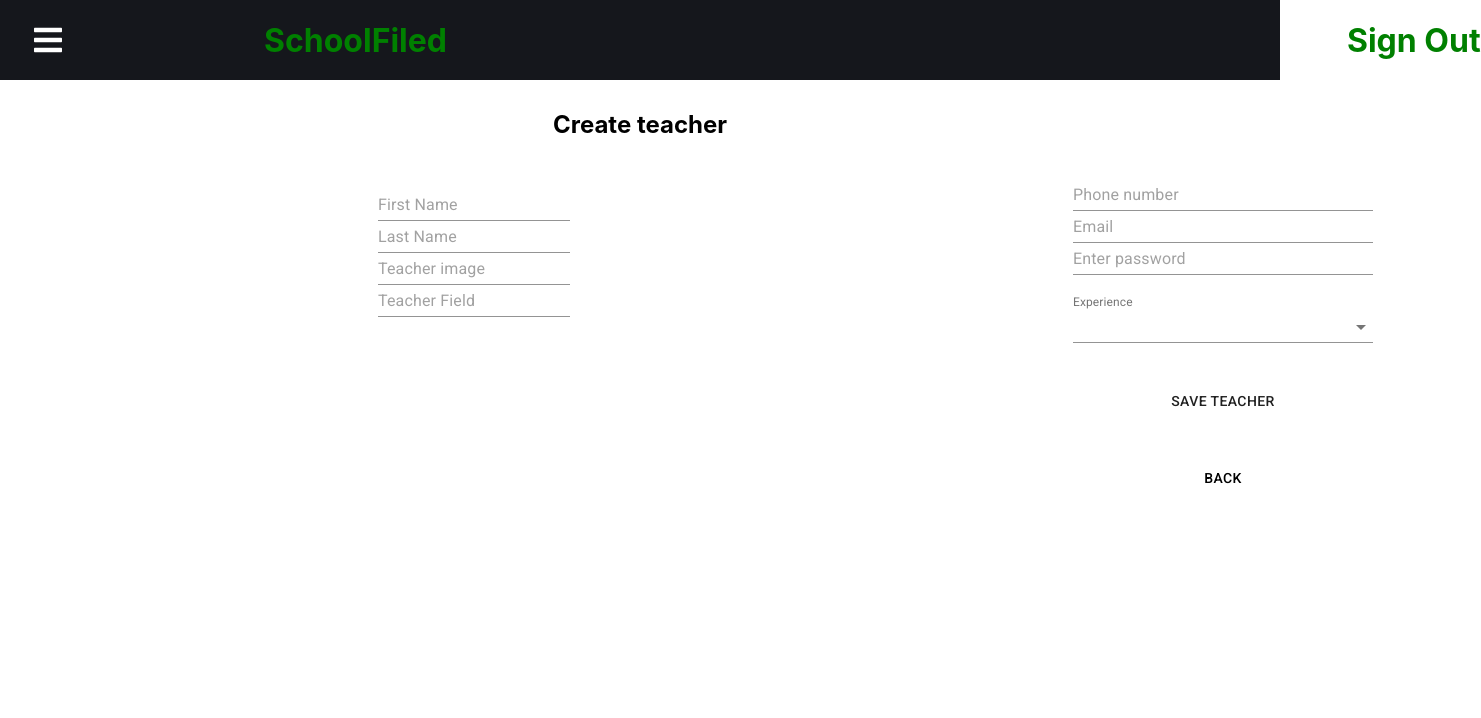
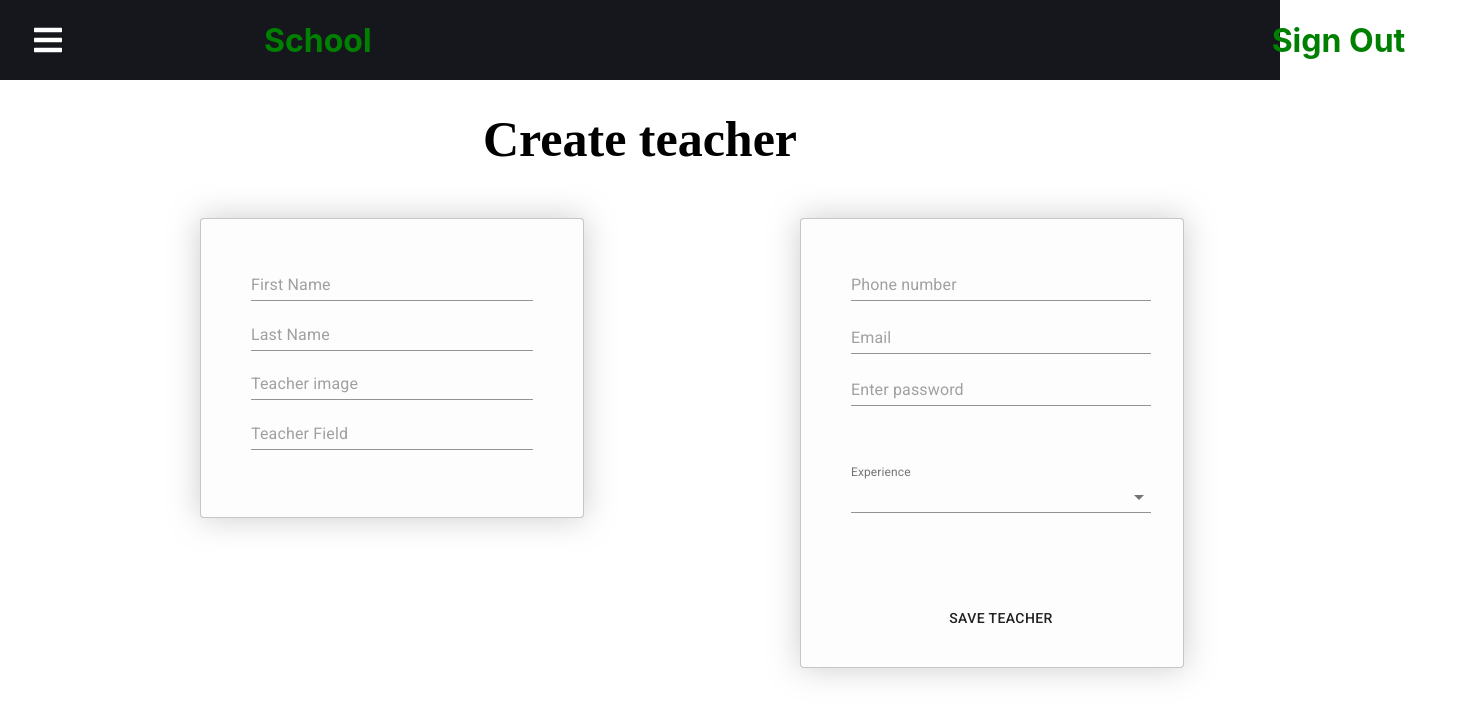
Before and after one commit to School-platforme/School-field, a React (Create React App) app in the folder School/client/: page /admin/addteacher in a window 1280 px wide. Shown: the top 718 px of the page, 1481 px wide, since content can reach past the window. Built offline with nearby package versions, Linux system fonts and the light colour scheme.

Commit message:
adding teacher styled well

```diff
--- a/School/client/src/App.css
+++ b/School/client/src/App.css
@@ -100,24 +100,42 @@
 
 .create-teacher-inputs {
   display: grid;
-  width: 25%;
+  width: 30%;
   text-align: right;
-  padding-left: 10%;
-  margin-left: 250px;
+  margin-left: 200px;
+  position: relative;
+  min-height: 300px;
+  margin-top: 3%;
+  list-style: none;
+  border: 1px solid #77777769;
+  background-color: #fdfdfd;
+  border-radius: 4px;
+  padding: 50px;
+  box-shadow: 0 0 2em #80808066;
+  font-family: "Francois One";
 }
 .create-teacher-inputs2 {
   display: grid;
   width: 30%;
   text-align: left;
-  padding-right: 30%;
-  margin-left: 1073px;
-  margin-top: -138px;
+  /* padding-right: 30%; */
+  margin-left: 800px;
+  margin-top: -300px;
+  position: relative;
+  min-height: 450px;
+  list-style: none;
+  border: 1px solid #77777769;
+  background-color: #fdfdfd;
+  border-radius: 4px;
+  padding: 50px 50px 20px 50px;
+  box-shadow: 0 0 2em #80808066;
+  font-family: "Francois One";
 }
 
-.teacherLink{
+.teacherLink {
   text-decoration: none;
-  color: black;
+  color: rgb(0, 0, 0);
 }
-.teacherLink:hover{
+.teacherLink:hover {
   text-decoration: underline;
 }
--- a/School/client/src/pages/ADMIN/AddTeacher.js
+++ b/School/client/src/pages/ADMIN/AddTeacher.js
@@ -10,8 +10,9 @@ import {
   Box,
   FormControl,
 } from "@material-ui/core";
-import { Link } from "react-router-dom";
 
+import Alert from "@mui/material/Alert";
+import Stack from "@mui/material/Stack";
 class AddTeachers extends Component {
   constructor(props) {
     super(props);
@@ -25,6 +26,7 @@ class AddTeachers extends Component {
       Field: "",
       Phone: "",
       Experience: "Entry-level",
+      bool: false,
       teacher: {},
     };
 
@@ -70,6 +72,7 @@ class AddTeachers extends Component {
           Field: "",
           Phone: "",
           Experience: "",
+          bool: true,
         });
       })
       .catch((err) => {
@@ -81,6 +84,17 @@ class AddTeachers extends Component {
   }
 
   render() {
+    const alertModel = (
+      <Stack>
+        <Alert
+          style={{ color: "white", backgroundColor: "#87d593" }}
+          severity="success"
+        >
+          Teacher is already creaded
+        </Alert>
+      </Stack>
+    );
+
     return (
       <>
         <Sidebar />
@@ -92,6 +106,8 @@ class AddTeachers extends Component {
                   textAlign: "center",
                   marginTop: "30px",
                   marginBottom: "50px",
+                  fontSize: "50px",
+                  fontFamily: "Francois One",
                 }}
               >
                 Create teacher
@@ -183,27 +199,15 @@ class AddTeachers extends Component {
                     </Select>
                   </FormControl>
                 </Box>
-
-                <br></br>
-                <br></br>
-
+                <br />
+                {this.state.bool ? alertModel : ""}
+                <br />
                 <Button
                   onClick={this.createTeacher.bind(this)}
-                  className="create-submit-button-add-teacher"
+                  className="teacherLink"
                   type="submit"
                 >
                   Save teacher
-                </Button>
-
-                <br></br>
-                <br></br>
-
-                <Button>
-                  <Link
-                  className="teacherLink"
-                  to="/admin">
-                     Back
-                     </Link>
                 </Button>
               </div>
             </div>
--- a/School/client/src/pages/ADMIN/components/Sidebar.js
+++ b/School/client/src/pages/ADMIN/components/Sidebar.js
@@ -6,7 +6,6 @@ import * as AiIcons from "react-icons/ai";
 import { SidebarData } from "./SideBarData";
 import SubMenu from "./SubMenu";
 import { IconContext } from "react-icons/lib";
-
 
 const Nav = styled.div`
   background: #15171c;
@@ -38,14 +37,13 @@ transition: 350ms;
   z-index: 10;
 `;
 
-
 const SidebarWrap = styled.div`
   width: 100%;
 `;
 
 const Sidebar = () => {
   const [sidebar, setSidebar] = useState(false);
-const [Admin , setAdmin] =useState(false)
+  const [Admin, setAdmin] = useState(false);
   const showSidebar = () => setSidebar(!sidebar);
 
   return (
@@ -56,23 +54,24 @@ return (
             <FaIcons.FaBars onClick={showSidebar} />
           </NavIcon>
           <h1
-			style={{ textAlign: "center",
-					marginLeft: "200px",
-					color: "green" }}
+            style={{ textAlign: "center", marginLeft: "200px", color: "green" }}
           >
-			SchoolFiled
+            School
           </h1>
           <Link
-		 to="/Admin/singin" style={{width:"250px",textDecoration: 'none'}}>
+            to="/Admin/singin"
+            style={{ width: "250px", textDecoration: "none" }}
+          >
             <h1
-			style={{ textAlign: "center",
+              style={{
+                textAlign: "center",
                 marginLeft: "900px",
-					color: "green" }}
+                color: "green",
+              }}
             >
               Sign&nbsp;Out
             </h1>
           </Link>
-
         </Nav>
         <SidebarNav sidebar={sidebar}>
           <SidebarWrap>
```
Also changed, not shown: 1 other file (tests, documents, lock files or other folders). Lines whose indentation alone changed are shown as unchanged.
